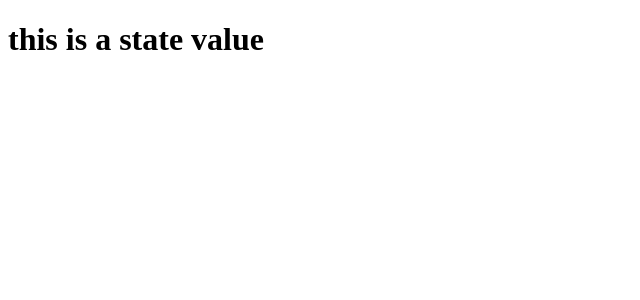
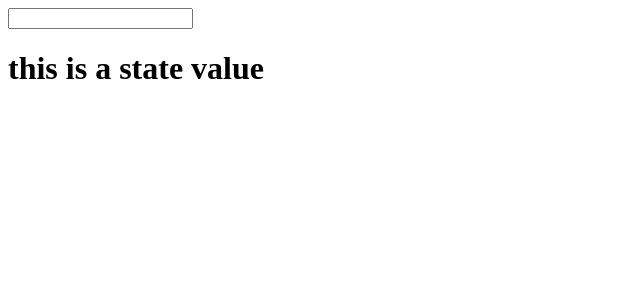
Before and after one commit to heron2014/react-fundamentals, a React app: page / in a window 1280 px wide. Shown: the top 300 px of the page, without its empty margins (0-640 px from the left). Built offline with nearby package versions, Linux system fonts and the light colour scheme.

Commit message:
manage the state see https://github.com/heron2014/react-fundamentals/issues/7#issuecomment-210875596

```diff
--- a/App.js
+++ b/App.js
@@ -6,19 +6,18 @@
     super();
     this.state = {txt: 'this is a state value'}
   }
+
+  update(e) {
+    this.setState({txt: e.target.value})
+  }
   render() {
-    return <h1>{this.state.txt}</h1>
+    return (
+      <div>
+        <input type="text" onChange={this.update.bind(this)} />
+        <h1>{this.state.txt}</h1>
+      </div>
+    )
   }
 }
 
-// App.propTypes = {
-//   txt: React.PropTypes.string,
-//   cat: React.PropTypes.number.isReguired
-// }
-//
-// App.defaultProps = {
-//   txt: 'this is a default value'
-// }
-// export default App
-
 ReactDOM.render(<App />, document.getElementById('app'));
```
